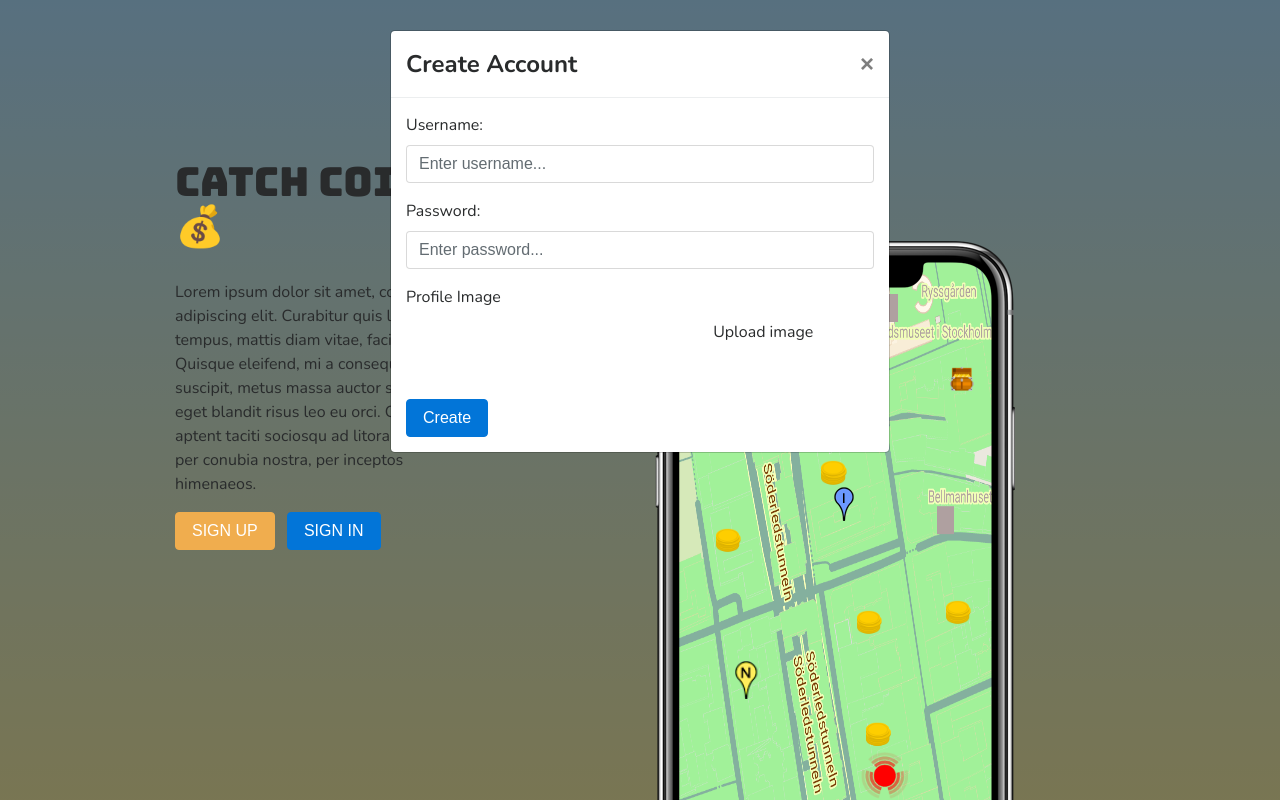
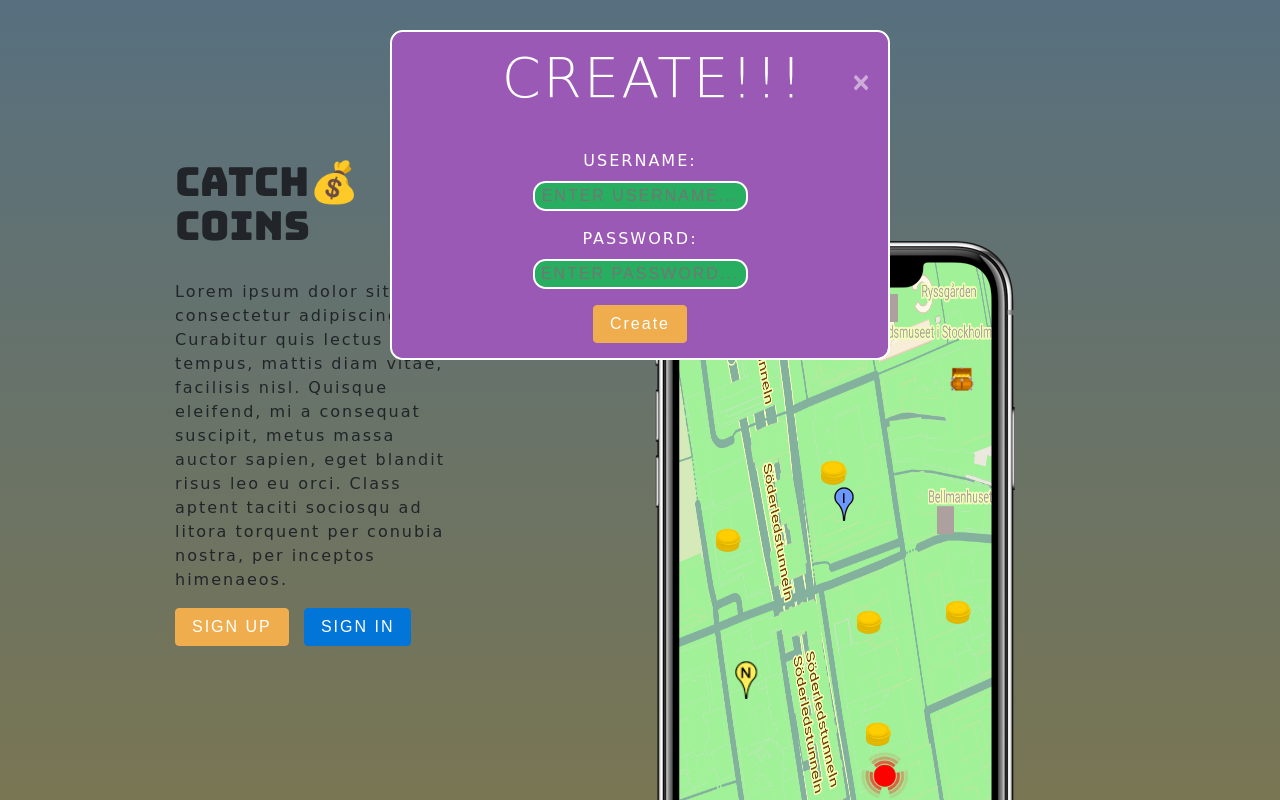
Before and after one commit to pyroface/team-pineapple, a PHP site: page / in a window 1280 px wide, after a click on "SIGN UP". Run offline with PHP 8.4, Linux system fonts and the light colour scheme; some libraries are stand-ins or nearby versions.

Commit message:
Styled the modals!

```diff
--- a/index.php
+++ b/index.php
@@ -123,6 +123,131 @@
 .modal-backdrop {
     z-index: -1;
 }
+* {
+    font-family: 'Chela One', cursive;
+    color: white;
+    letter-spacing: 2px;
+}
+.container {
+    height: 100vh;
+    display: flex;
+    justify-content: center;
+    align-items: center;
+    text-align: center;
+}
+.container h1 {
+    font-size: 90px;
+    color: white;
+    text-shadow: 2px 2px darkgrey;
+    margin-left: -20px;
+}
+
+#background {
+    background: url(../pictures/cityPicture1.jpg);
+    background-repeat: no-repeat;
+    background-size: cover;
+    height: 100vh;
+    overflow: hidden;
+    z-index: 1;
+}
+.dev-footer {
+    margin: -80px 0 0 0;
+    height: 80px;
+    text-align: center;
+    padding: 10px 0 0 0px;
+    width: 100%;
+}
+.dev-footer p {
+    margin: 0;
+    padding: 0;
+    color: white;
+    text-transform: uppercase;
+    text-shadow: 2px 2px darkgrey;
+    font-family: Arial, Helvetica, sans-serif;
+}
+/* BOOTSTRAP BUTTON STYLING */
+/* .btn {
+    font-weight: 700;
+    letter-spacing: 1px;
+    text-transform: uppercase;
+    color: #ffffff;
+    background-color: #ffc01f;
+} */
+
+
+/* ==================================================================================
+MODAL STYLING
+================================================================================== */
+
+
+.modal-dialog .modal-content {
+    text-align: center;
+    background-color: #9b59b6;
+    border: 2px solid;
+    border-radius: .8em;
+    text-transform: uppercase;
+    text-shadow: 2px 2px #9b59b6;
+}
+
+.modal-dialog .modal-header {
+    justify-content: center;
+    border-bottom: 2px solid #9b59b6;
+    text-transform: uppercase;
+    text-shadow: 2px 2px #9b59b6;
+}
+
+.modal-body {
+    display: flex;
+    justify-content: center;
+    letter-spacing: 2px;
+    text-transform: uppercase;
+    text-shadow: 2px 2px #9b59b6;
+}
+
+.modal-body h2 {
+    font-size: 50px;
+    text-transform: uppercase;
+    text-shadow: 2px 2px #9b59b6;
+}
+
+.modal-body h3 {
+    font-size: 1.25rem;
+    text-transform: uppercase;
+    text-shadow: 2px 2px #9b59b6;
+}
+
+.modal-body input{
+    display: flex;
+    justify-content: center;
+    width: 100%;
+    border: 2px solid;
+    border-radius: .8em;
+    background: #27ae60;
+    text-align: center;
+    text-transform: uppercase;
+}
+
+/* .modal-body button {
+    background:#9b59b6;
+    border: 2px solid;
+    border-radius: 0.8em;
+    text-transform: uppercase;
+} */
+
+*:focus {
+    outline: none !important;
+}
+*:active {
+    outline: none !important;
+}
+
+.text-black {
+    color: #212529;
+}
+.normal {
+    letter-spacing: normal;
+}
+
         </style>
     </head>
 
@@ -130,8 +255,8 @@
 
         <section class="col-md-6 col-sm-12 page-text-section">
             <div class="page-text-div">
-                <h1>CATCH COINS💰</h1>
-                <p>
+                <h1 class="text-black normal">CATCH💰COINS</h1>
+                <p class="text-black">
                     Lorem ipsum dolor sit amet, consectetur adipiscing elit.
                     Curabitur quis lectus tempus, mattis diam vitae, facilisis nisl.
                     Quisque eleifend, mi a consequat suscipit, metus massa auctor sapien,
@@ -152,33 +277,34 @@
               <div class="modal-content">
                 <button type="button" class="close" data-dismiss="modal"><i class="icon-xs-o-md"></i></button>
                   <div class="modal-header">
-                    <h4 class="modal-title caps"><strong>Create Account</strong></h4>
+               <!--      <h4 class="modal-title caps mx-auto"><strong>Create Account</strong></h4> -->
+                        <label class="display-4 mx-auto pl-5">Create!!!</label>
                     <button type="button" class="close" data-dismiss="modal" aria-label="Close"><span aria-hidden="true">&times;</span></button>
                   </div>
                   <div class="modal-body">
                     <form method="post">
                       <div class="form-group">
                         <label for="usr">Username:</label>
-                        <input type="text" name="username" class="form-control" id="usr" placeholder="Enter username..." required />
+                        <input type="text" name="username" id="usr" placeholder="Enter username..." required />
                       </div>
                       <div class="form-group">
                         <label for="pwd">Password:</label>
-                        <input type="password" name="password" class="form-control" id="pwd" placeholder="Enter password..." required />
+                        <input type="password" name="password"id="pwd" placeholder="Enter password..." required />
                       </div>
-                      <div class="imageupload panel panel-default">
+<!--                       <div class="imageupload panel panel-default">
                         <label for="image">Profile Image</label>
                         <div class="input-group mb-3">
                             <div class="custom-file">
                               <input type="file" name="image" class="custom-file-input" id="inputGroupFile02">
                               <label class="custom-file-label" for="inputGroupFile02">Upload image</label>
                             </div>
-                          </div>
-                        <div class="file-tab panel-body">
+                          </div> -->
+<!--                         <div class="file-tab panel-body">
                           <label class="btn btn-default btn-file">
                           </label>
-                        </div>
-                      </div>
-                      <button type="submit" name="create" class="btn btn-primary">Create</button>
+                        </div> -->
+
+                      <button type="submit" name="create" class="btn btn-warning">Create</button>
                     </form>
                   </div>
                 </div>
@@ -234,18 +360,19 @@
                 <div class="modal-content">
                   <button type="button" class="close" data-dismiss="modal"><i class="icon-xs-o-md"></i></button>
                   <div class="modal-header">
-                    <h4 class="modal-title caps"><strong>Sign In</strong></h4>
+         <!--            <h4 class="modal-title caps  mx-auto pl-5"><strong>Sign In</strong></h4> -->
+                   <label class="display-4 mx-auto pl-5">Sign In</label>
                     <button type="button" class="close" data-dismiss="modal" aria-label="Close"><span aria-hidden="true">&times;</span></button>
                   </div>
                   <div class="modal-body">
                     <form method="post">
                       <div class="form-group">
                         <label for="usr">Username:</label>
-                        <input type="text" name="usr" class="form-control"  placeholder="Enter username..." required />
+                        <input type="text" name="usr"  placeholder="Enter username..." required />
                       </div>
                       <div class="form-group">
                         <label for="pwd">Password:</label>
-                        <input type="password" name="pwd" class="form-control" placeholder="Enter password..." required />
+                        <input type="password" name="pwd"  placeholder="Enter password..." required />
                       </div>
                       <button type="submit" name="loginButton" class="btn btn-primary">Sign In</button>
                     </form>
```
